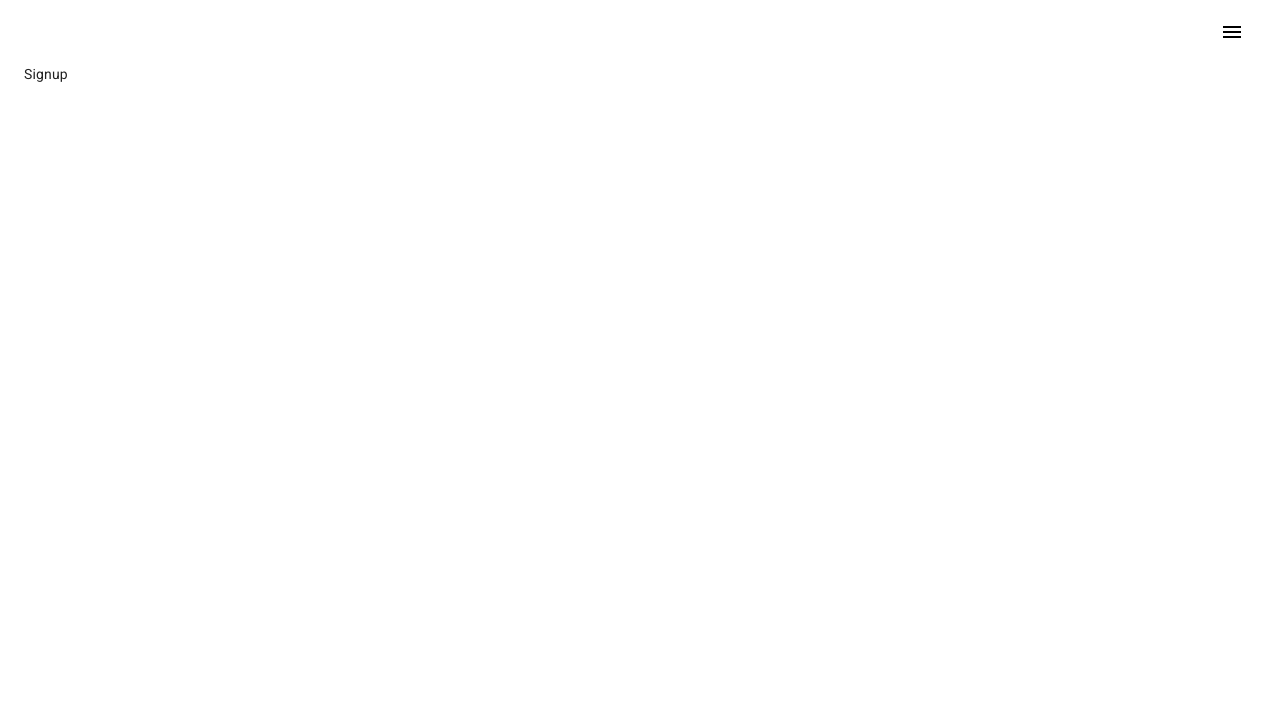
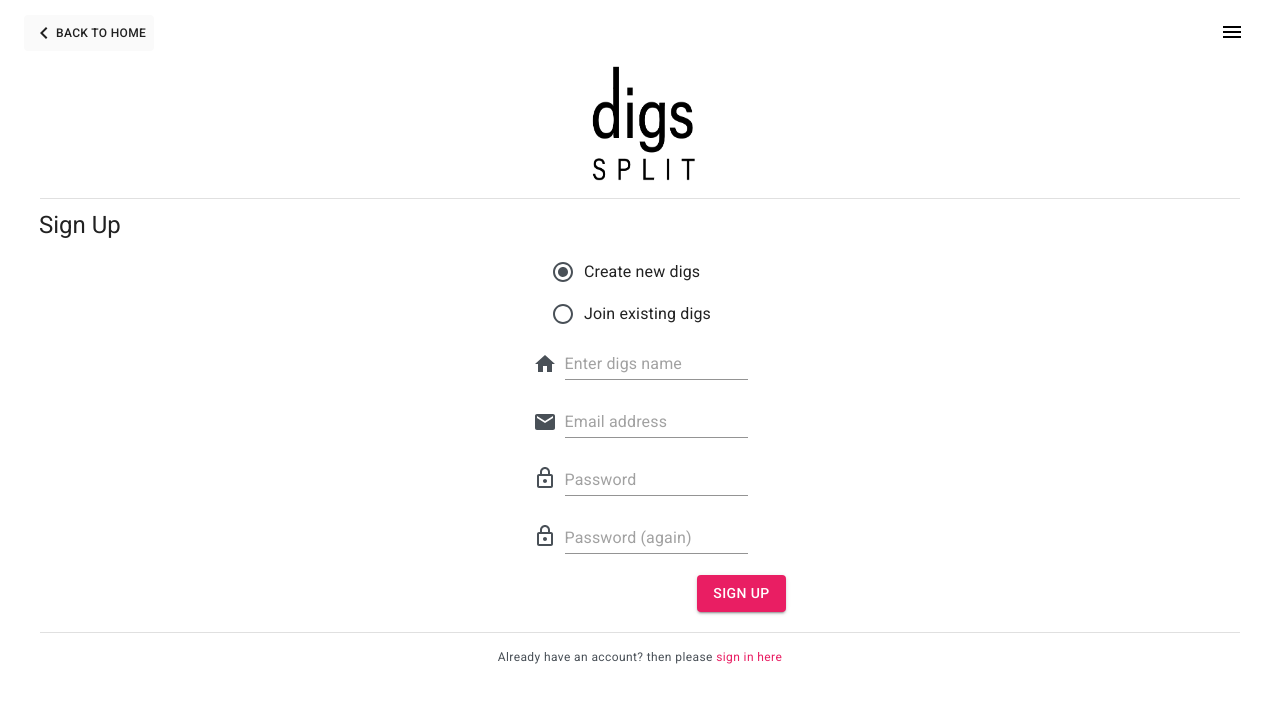
Before and after one commit to lala-shiburi/digssplit, a React (Create React App) app in the folder frontend/digssplit/: page /signup in a window 1280 px wide. Shown: the top 702 px of the page. Built offline with nearby package versions, Linux system fonts and the light colour scheme.

Commit message:
Adds sign up and all it's fields -Auto complete component -radio button for creating new digs

```diff
--- a/frontend/digssplit/package.json
+++ b/frontend/digssplit/package.json
@@ -5,6 +5,7 @@
   "dependencies": {
     "@material-ui/core": "^4.2.0",
     "@material-ui/icons": "^4.2.1",
+    "downshift": "^3.2.10",
     "node-sass": "^4.12.0",
     "react": "^16.8.6",
     "react-dom": "^16.8.6",
--- a/frontend/digssplit/src/Digssplit.jsx
+++ b/frontend/digssplit/src/Digssplit.jsx
@@ -10,8 +10,14 @@ import TemplatePage from './pages/TemplatePage';
 class App extends Component {
 	state = {
 		drawer: false,
-		email:'',
-		password:'',
+		email: '',
+		password: '',
+		emailSignUp: '',
+		passwordSignUp: '',
+		passwordSignUpConfirm: '',
+		createDigs: "true",
+		joiningDigs: '',
+		digs:'',
 	};
 
 	toggleDrawer = open => event => {
@@ -28,10 +34,21 @@ class App extends Component {
 		this.setState({ ...this.state, [name]: event.target.value });
 	};
 
+	handleChangeRadio = event => {
+		this.setState({ createDigs: event.target.value });
+	};
+
+	handleAutoComplete = input => {
+		this.setState({ joiningDigs: input });
+	};
+
 	render() {
 		return (
 			<div className="App">
-        <TemplatePage drawer={this.state.drawer} toggleDrawer={this.toggleDrawer}>
+				<TemplatePage
+					drawer={this.state.drawer}
+					toggleDrawer={this.toggleDrawer}
+				>
 					<BrowserRouter>
 						<Switch>
 							<Route
@@ -45,8 +62,35 @@ class App extends Component {
 								// )}
 								component={Home}
 							/>
-						<Route exact path="/login" render={props => (<Login {...props} email={this.state.email} password={this.state.password} handleChange={this.handleChange} />)} />
-						<Route exact path="/signup" component={Signup} />
+							<Route
+								exact
+								path="/login"
+								render={props => (
+									<Login
+										{...props}
+										email={this.state.email}
+										password={this.state.password}
+										handleChange={this.handleChange}
+									/>
+								)}
+							/>
+							<Route
+								exact
+								path="/signup"
+								render={props => (
+									<Signup
+										{...props}
+										emailSignUp={this.state.emailSignUp}
+										passwordSignUp={this.state.passwordSignUp}
+										passwordSignUpConfirm={this.state.passwordSignUpConfirm}
+										handleChange={this.handleChange}
+										handleChangeRadio={this.handleChangeRadio}
+										createDigs={this.state.createDigs}
+										handleAutoComplete={this.handleAutoComplete}
+										digs={this.state.digs}
+									/>
+								)}
+							/>
 							<Route exact path="/expenses" component={Expenses} />
 						</Switch>
 					</BrowserRouter>
--- /dev/null
+++ b/frontend/digssplit/src/components/AutoComplete.jsx
@@ -0,0 +1,176 @@
+import React from 'react';
+import PropTypes from 'prop-types';
+import deburr from 'lodash/deburr';
+import Downshift from 'downshift';
+import { makeStyles } from '@material-ui/core/styles';
+import TextField from '@material-ui/core/TextField';
+import Paper from '@material-ui/core/Paper';
+import MenuItem from '@material-ui/core/MenuItem';
+
+const suggestions = [
+	{ label: 'The Shack' },
+	{ label: 'The Burg' },
+
+];
+
+function renderInput(inputProps) {
+	const { InputProps, classes, ref, ...other } = inputProps;
+
+	return (
+		<TextField
+			InputProps={{
+				inputRef: ref,
+				classes: {
+					root: classes.inputRoot,
+					input: classes.inputInput
+				},
+				...InputProps
+			}}
+			{...other}
+		/>
+	);
+}
+
+function renderSuggestion(suggestionProps) {
+	const {
+		suggestion,
+		index,
+		itemProps,
+		highlightedIndex,
+		selectedItem
+	} = suggestionProps;
+	const isHighlighted = highlightedIndex === index;
+	const isSelected = (selectedItem || '').indexOf(suggestion.label) > -1;
+
+	return (
+		<MenuItem
+			{...itemProps}
+			key={suggestion.label}
+			selected={isHighlighted}
+			component="div"
+			style={{
+				fontWeight: isSelected ? 500 : 400
+			}}
+		>
+			{suggestion.label}
+		</MenuItem>
+	);
+}
+renderSuggestion.propTypes = {
+	highlightedIndex: PropTypes.number,
+	index: PropTypes.number,
+	itemProps: PropTypes.object,
+	selectedItem: PropTypes.string,
+	suggestion: PropTypes.shape({ label: PropTypes.string }).isRequired
+};
+
+function getSuggestions(value, { showEmpty = false } = {}) {
+	const inputValue = deburr(value.trim()).toLowerCase();
+	const inputLength = inputValue.length;
+	let count = 0;
+
+	return inputLength === 0 && !showEmpty
+		? []
+		: suggestions.filter(suggestion => {
+				const keep =
+					count < 5 &&
+					suggestion.label.slice(0, inputLength).toLowerCase() === inputValue;
+
+				if (keep) {
+					count += 1;
+				}
+
+				return keep;
+		  });
+}
+
+const useStyles = makeStyles(theme => ({
+	root: {
+		flexGrow: 1
+	},
+	container: {
+		flexGrow: 1,
+		position: 'relative'
+	},
+	paper: {
+		position: 'absolute',
+		width: '100%',
+		zIndex: 1,
+		marginTop: theme.spacing(1),
+		// left: '18%',
+		right: 0
+	},
+	inputRoot: {
+		flexWrap: 'wrap',
+		width: '100%',
+		// left: '18%'
+	},
+	inputInput: {
+		width: 'auto',
+		flexGrow: 1
+	}
+}));
+
+export default function IntegrationDownshift(props) {
+	const { handleAutoComplete } = props;
+	const classes = useStyles();
+
+	return (
+		<div className={classes.root}>
+			<Downshift
+				id="downshift-simple"
+				// onStateChange={state => }
+				onChange={selection=>{handleAutoComplete(selection)}}
+			>
+				{({
+					clearSelection,
+					getInputProps,
+					getItemProps,
+					getLabelProps,
+					getMenuProps,
+					highlightedIndex,
+					inputValue,
+					isOpen,
+					selectedItem
+				}) => {
+					const { onBlur, onFocus, ...inputProps } = getInputProps({
+						onChange: event => {
+							if (event.target.value === '') {
+								clearSelection();
+							}
+						},
+						placeholder: 'Search for a Digs'
+					});
+
+					return (
+						<div className={classes.container}>
+							{renderInput({
+								fullWidth: true,
+								classes,
+								InputLabelProps: getLabelProps({ shrink: true }),
+								InputProps: { onBlur, onFocus },
+								inputProps
+							})}
+
+							<div {...getMenuProps()}>
+								{isOpen ? (
+									<Paper className={classes.paper} square>
+										{getSuggestions(inputValue).map((suggestion, index) =>
+											renderSuggestion({
+												suggestion,
+												index,
+												itemProps: getItemProps({ item: suggestion.label }),
+												highlightedIndex,
+												selectedItem
+											})
+										)}
+									</Paper>
+								) : null}
+							</div>
+						</div>
+					);
+				}}
+			</Downshift>
+		</div>
+	);
+}
--- a/frontend/digssplit/src/pages/Login.jsx
+++ b/frontend/digssplit/src/pages/Login.jsx
@@ -1,4 +1,4 @@
-import React, { Component } from 'react';
+import React from 'react';
 import { Box, Grid, Button, Divider, Typography } from '@material-ui/core';
 import { KeyboardArrowLeft, Email, LockOutlined } from '@material-ui/icons';
 import 'typeface-roboto';
@@ -127,9 +127,7 @@ export default function Login(props) {
 				<Grid item xs={12} style={{textAlign:'center'}}>
 					<CustomButton text={'SIGN UP FOR A NEW ACCOUNT'} />
 				</Grid>
-				<Grid item xs={12} />
-				<Grid item xs={12} />
-				<Grid item xs={12} />
+
 			</Grid>
 		</div>
 	);
--- a/frontend/digssplit/src/pages/Signup.jsx
+++ b/frontend/digssplit/src/pages/Signup.jsx
@@ -1,11 +1,228 @@
-import React, { Component } from 'react'
+import React from 'react';
+import {
+	Box,
+	Grid,
+	Button,
+	Divider,
+	Typography,
+	RadioGroup,
+	FormControlLabel,
+	Radio
+} from '@material-ui/core';
+import {
+	KeyboardArrowLeft,
+	Email,
+	LockOutlined,
+	Home
+} from '@material-ui/icons';
+import 'typeface-roboto';
 
-export default class Signup extends Component {
-    render() {
-        return (
-            <div>
-                Signup
-            </div>
-        )
-    }
+import CustomButton from './../components/Button';
+import Textfield from './../components/Textfield';
+import AutoComplete from './../components/AutoComplete';
+import logoblack from './../img/digssplit_logo_black.png';
+
+export default function Signup(props) {
+	const {
+		handleChange,
+		emailSignUp,
+		passwordSignUp,
+		passwordSignUpConfirm,
+		handleChangeRadio,
+		createDigs,
+		handleAutoComplete,
+		digs
+	} = props;
+
+	const styles = {
+		logo: {
+			width: '195px',
+			height: '129px',
+			left: '85px',
+			top: '93px'
+		},
+		logoContainer: {
+			textAlign: 'center'
+		},
+		signIn: {
+			paddingLeft: '15px',
+			margin: '10px 0'
+		},
+		textFieldGrid: {
+			color: '#495057',
+			margin: '9px 0'
+		},
+		icon: {
+			position: 'relative',
+			top: '2px'
+		},
+		signInButton: {
+			position: 'relative',
+			left: '54%',
+			marginBottom: '20px'
+		},
+		caption: {
+			margin: '15px auto',
+			color: '#495057'
+		},
+		span: {
+			color: '#e91e63'
+		},
+		radioButton: {
+			color: '#495057'
+		},
+		// digs: {
+		// 	margin: '15px 0 15px',
+		// 	color: '#495057'
+		// 	// marginLeft: '27%',
+		// }
+	};
+	return (
+		<div style={{ flexGrow: '1' }}>
+			<Button
+				style={{
+					background: '#fafafa',
+					fontSize: '12px',
+					top: '15px',
+					position: 'absolute'
+				}}
+			>
+				<KeyboardArrowLeft /> BACK TO HOME
+			</Button>
+
+			<Grid container>
+				<Grid item xs={12} style={styles.logoContainer}>
+					<Box>
+						<img src={logoblack} style={styles.logo} alt="logo" />
+					</Box>
+				</Grid>
+				<Grid item xs={12}>
+					<Divider style={styles.divider} variant="middle" />
+				</Grid>
+				<Grid item xs={12}>
+					<Typography style={styles.signIn} variant="h5" gutterBottom>
+						Sign Up
+					</Typography>
+				</Grid>
+				<Grid item xs={12}>
+					<RadioGroup
+						aria-label="CreateDigs"
+						name="CreateDigs"
+						style={{ alignContent: 'center' }}
+						value={createDigs}
+						onChange={handleChangeRadio}
+					>
+						<FormControlLabel
+							value="true"
+							control={<Radio style={styles.radioButton} />}
+							label="Create new digs"
+						/>
+						<FormControlLabel
+							value="false"
+							control={<Radio style={styles.radioButton} />}
+							label="Join existing digs"
+						/>
+					</RadioGroup>
+				</Grid>
+				<Grid
+					container
+					alignItems="center"
+					justify="center"
+					spacing={1}
+					style={styles.textFieldGrid}
+				>
+					<Grid item>
+						<Home style={styles.icon} />
+					</Grid>
+					<Grid item>
+						{createDigs === 'true' ? (
+							<Textfield
+								name="digs"
+								placeholder={'Enter digs name'}
+								value={digs}
+								handleChange={handleChange}
+							/>
+						) : (
+							<AutoComplete handleAutoComplete={handleAutoComplete} />
+						)}
+					</Grid>
+				</Grid>
+
+				<Grid
+					container
+					alignItems="center"
+					justify="center"
+					spacing={1}
+					style={styles.textFieldGrid}
+				>
+					<Grid item>
+						<Email style={styles.icon} />
+					</Grid>
+
+					<Grid item>
+						<Textfield
+							name="emailSignUp"
+							placeholder={'Email address'}
+							value={emailSignUp}
+							handleChange={handleChange}
+						/>
+					</Grid>
+				</Grid>
+				<Grid
+					container
+					justify="center"
+					spacing={1}
+					style={styles.textFieldGrid}
+				>
+					<Grid item>
+						<LockOutlined style={styles.icon} />
+					</Grid>
+
+					<Grid item>
+						<Textfield
+							name="passwordSignUp"
+							placeholder={'Password'}
+							type="password"
+							value={passwordSignUp}
+							handleChange={handleChange}
+						/>
+					</Grid>
+				</Grid>
+				<Grid
+					container
+					justify="center"
+					spacing={1}
+					style={styles.textFieldGrid}
+				>
+					<Grid item>
+						<LockOutlined style={styles.icon} />
+					</Grid>
+
+					<Grid item>
+						<Textfield
+							name="passwordSignUpConfirm"
+							placeholder={'Password (again)'}
+							type="password"
+							value={passwordSignUpConfirm}
+							handleChange={handleChange}
+						/>
+					</Grid>
+				</Grid>
+
+				<Grid Item xs={12}>
+					<CustomButton style={styles.signInButton} text={'Sign up'} />
+				</Grid>
+
+				<Grid item xs={12}>
+					<Divider variant="middle" style={styles.divider} />
+				</Grid>
+				<Grid item style={styles.caption}>
+					<Typography variant="caption" display="block" gutterBottom>
+						Already have an account? then please{' '}
+						<span style={styles.span}> sign in here</span>
+					</Typography>
+				</Grid>
+			</Grid>
+		</div>
+	);
 }
```
Also changed, not shown: frontend/digssplit/src/img/tile_subtlebg.png (added), 1 other file (tests, documents, lock files or other folders). Lines whose indentation alone changed are shown as unchanged.
